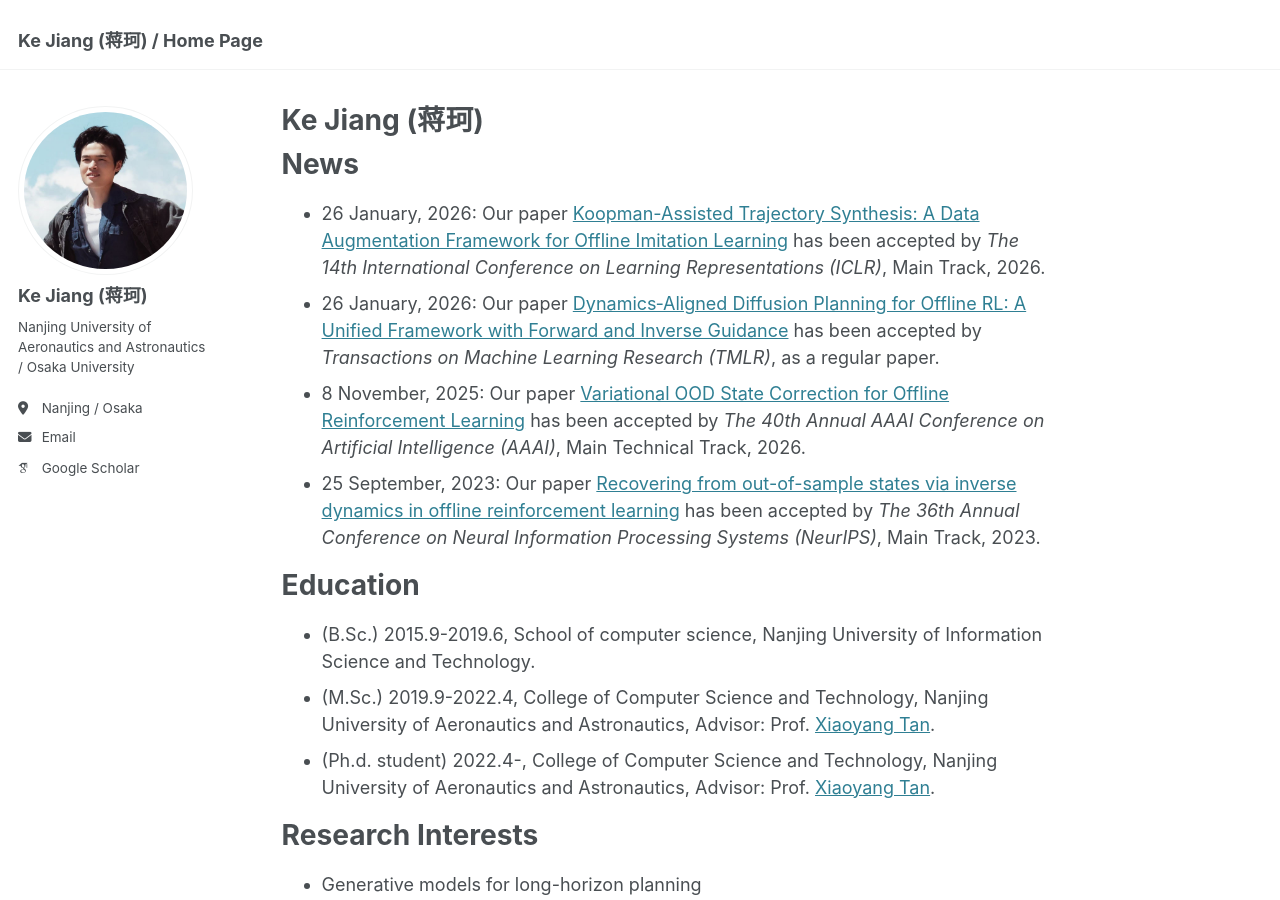
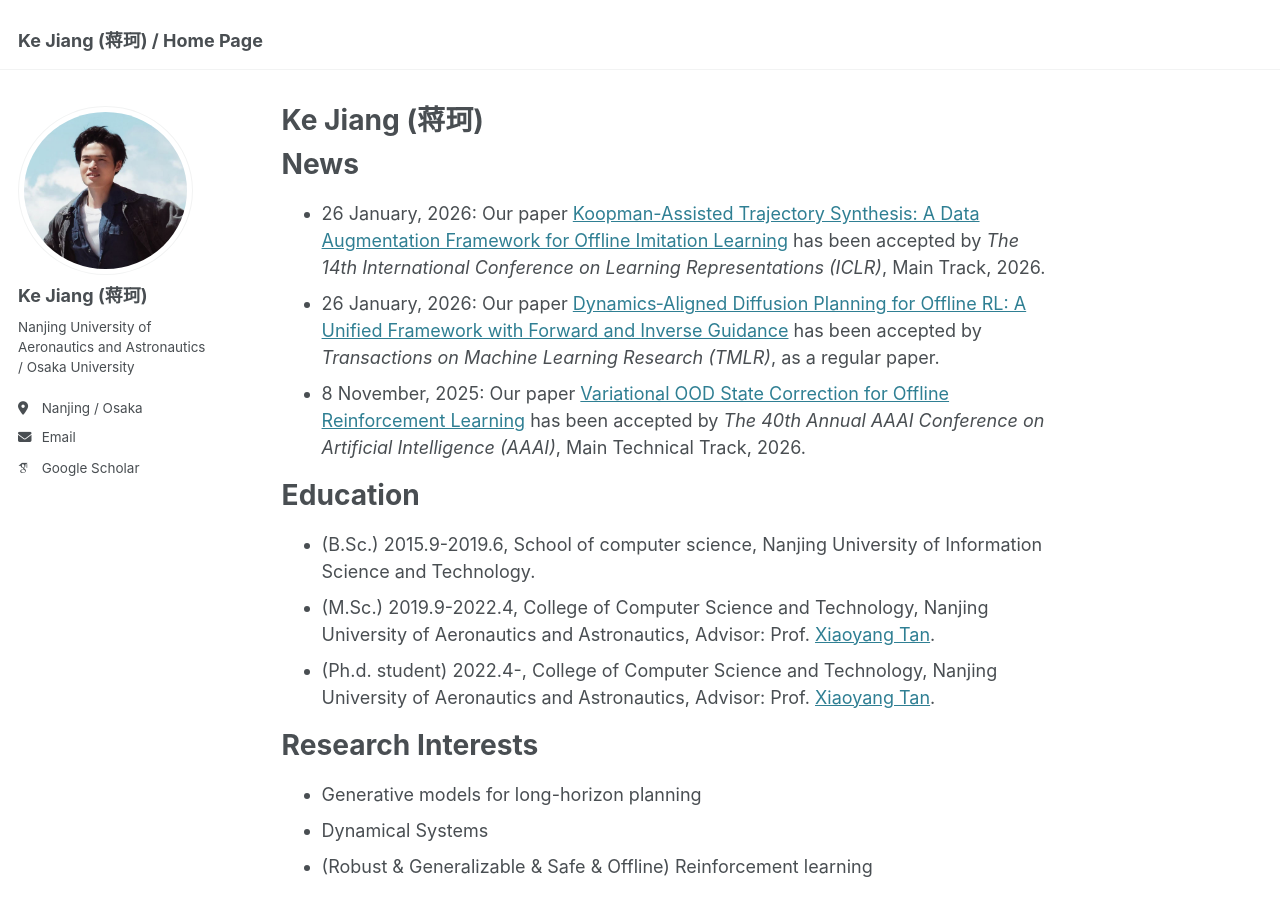
Before and after one commit to Jack10843/Jack10843.github.io, a Jekyll site: the page built from _pages/about.md, in a window 1280 px wide and 900 px high. Built offline with Jekyll 4.4.1, drawn with Linux system fonts in a browser that asks for light colours; some web fonts are replaced.

Commit message:
Update about.md

```diff
--- a/_pages/about.md
+++ b/_pages/about.md
@@ -12,7 +12,6 @@ News
  - 26 January, 2026: Our paper [Koopman-Assisted Trajectory Synthesis: A Data Augmentation Framework for Offline Imitation Learning](https://openreview.net/forum?id=UAZCKdd4R7) has been accepted by *The 14th International Conference on Learning Representations (ICLR)*, Main Track, 2026.
  - 26 January, 2026: Our paper [Dynamics‑Aligned Diffusion Planning for Offline RL: A Unified Framework with Forward and Inverse Guidance](https://openreview.net/forum?id=h3hG6EuqU2) has been accepted by *Transactions on Machine Learning Research (TMLR)*, as a regular paper.
  - 8 November, 2025: Our paper [Variational OOD State Correction for Offline Reinforcement Learning](https://arxiv.org/abs/2505.00503) has been accepted by *The 40th Annual AAAI Conference on Artificial Intelligence (AAAI)*, Main Technical Track, 2026.
- - 25 September, 2023: Our paper [Recovering from out-of-sample states via inverse dynamics in offline reinforcement learning](https://proceedings.neurips.cc/paper_files/paper/2023/file/7a0f7e9d9b42b26e5bfc9ba4c6e5287c-Paper-Conference.pdf) has been accepted by *The 36th Annual Conference on Neural Information Processing Systems (NeurIPS)*, Main Track, 2023.
 
 Education
 ======
```
